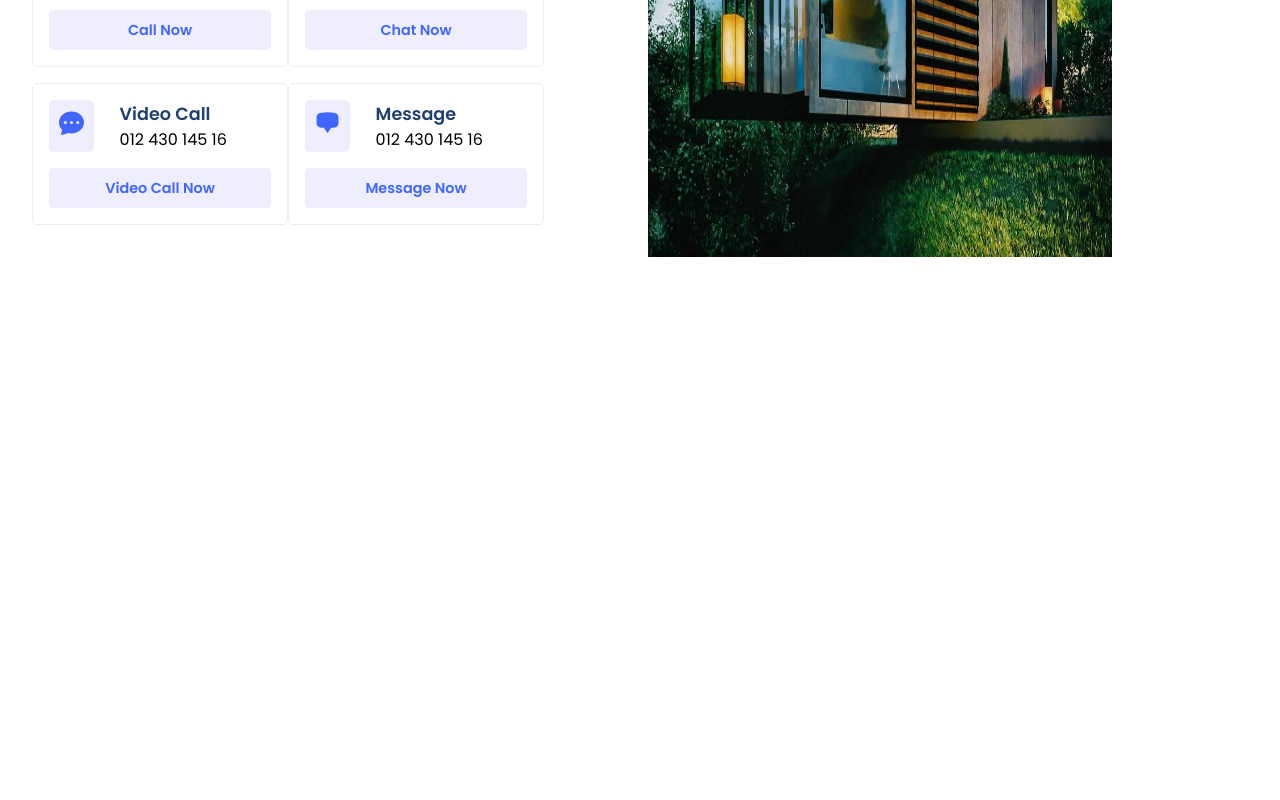
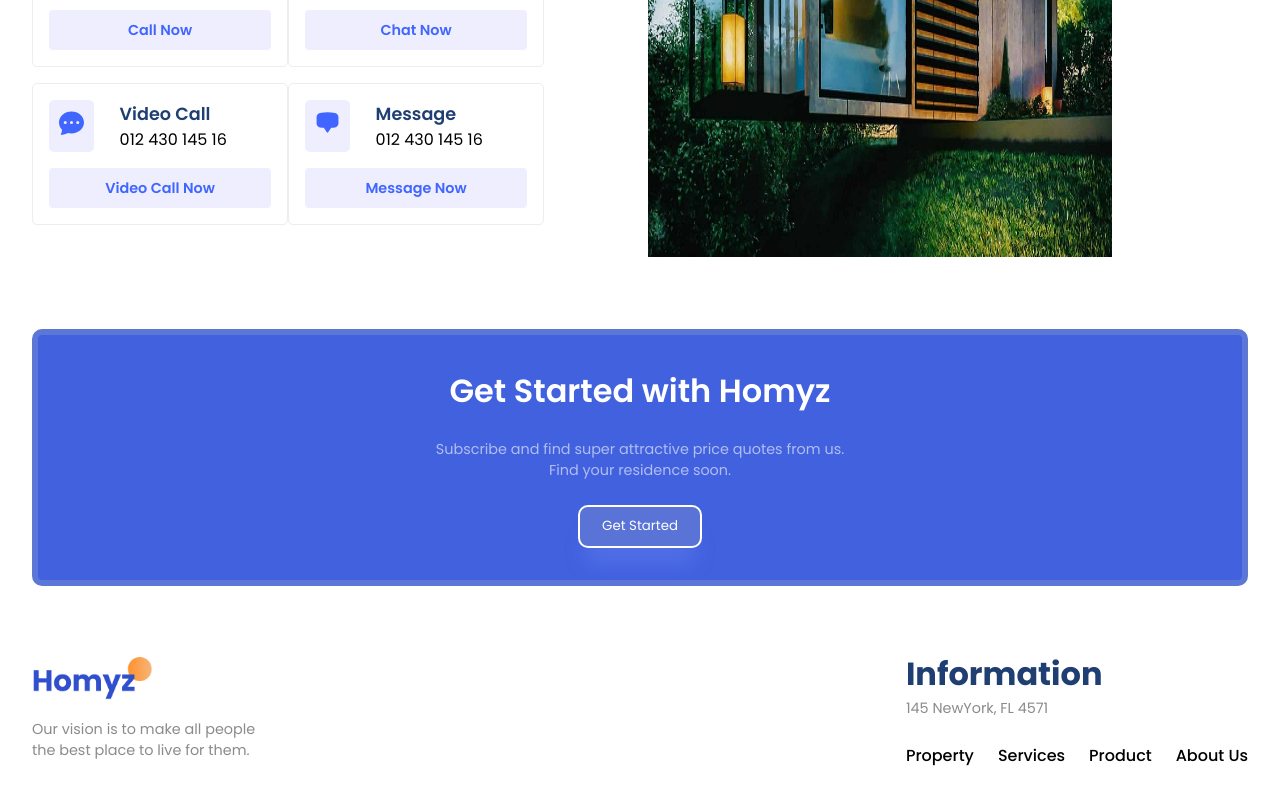
Before and after one commit to Mayuri13/Real_Estate_Frontend, a React (Vite) app: page / in a window 1280 px wide. Shown: the part 2237-3037 px from the top of the page. Before the commit the page ends 2534 px from the top, so only its background shows below. Built offline with nearby package versions, Linux system fonts and the light colour scheme; a web font is replaced by a local one.

Commit message:
GetStarted and Footer Updated

```diff
--- a/src/App.jsx
+++ b/src/App.jsx
@@ -3,6 +3,8 @@
 import Hero from "./Components/Hero/Hero";
 import { Residencies } from "./Components/Residencies/Residencies";
 import { Value } from "./Components/Value/Value";
+import { GetStarted } from "./Components/GetStarted/GetStarted";
+import { Footer } from "./Components/Footer/footer";
 
 
 function App() {
@@ -17,6 +19,8 @@
       <Residencies/>
       <Value/>
       <Contact/>
+      <GetStarted/>
+      <Footer/>
     </div>
   );
 }
--- /dev/null
+++ b/src/Components/Footer/Footer.css
@@ -0,0 +1,11 @@
+.f-container{
+    justify-content: space-between;
+}
+.f-left{
+    gap: 1rem;
+}
+.f-menu{
+    gap: 1.5rem;
+    margin-top: 1.5rem;
+    font-weight: 500;
+}
--- /dev/null
+++ b/src/Components/Footer/Footer.jsx
@@ -0,0 +1,32 @@
+import React from 'react'
+import './Footer.css'
+
+export const Footer = () => {
+  return (
+    <section className="f-wrapper">
+        <div className="paddings innerWidth flexCenter f-container">
+            {/*Left Side */}
+            <div className="flexColStart f-left">
+                <img src="./logo2.png" alt="" width={120} />
+                <span className="secondaryText">
+                Our vision is to make all people
+                <br/>
+                the best place to live for them.
+                </span>
+            </div>
+
+            {/*Right Side */}
+            <div className="flexColStart f-right">
+                <span className="primaryText">Information</span>
+                <span className="secondaryText">145 NewYork, FL 4571</span>
+                <div className="flexCenter f-menu">
+                    <span>Property</span>
+                    <span>Services</span>
+                    <span>Product</span>
+                    <span>About Us</span>
+                </div>
+            </div>
+        </div>
+    </section>
+  )
+}
--- /dev/null
+++ b/src/Components/GetStarted/GetStarted.css
@@ -0,0 +1,22 @@
+.inner-container{
+    gap: 1.5rem;
+    background: #4161df;
+    padding: 2rem;
+    border-radius: 10px;
+    border: 6px solid #5d77d6;
+    text-align: center;
+}
+.inner-container .primaryText{
+    color: white;
+    font-weight: 600;
+}
+
+.inner-container .secondaryText{
+    color: rgba(255, 255, 255, 0.587)
+}
+.inner-container .button{
+    background: #5a73d7;
+    border: 2px solid white;
+    box-shadow: var(--shadow);
+    border-radius: 10px;
+}
--- /dev/null
+++ b/src/Components/GetStarted/GetStarted.jsx
@@ -0,0 +1,25 @@
+import React from 'react'
+import './GetStarted.css'
+
+export const GetStarted = () => {
+  return (
+    <section className='g-wrapper'>
+        <div className="paddings innerWidth g-container">
+            <div className="flexColCenter inner-container">
+                <span className="primaryText">
+                    Get Started with Homyz
+                </span>
+                <span className='secondaryText'>
+                    Subscribe and find super attractive price quotes from us.
+                <br/>
+                    Find your residence soon.
+                </span>
+                <button className='button'>
+                    {/*In the vdo this button is for mailing */}
+                    Get Started
+                </button>
+            </div>
+        </div>
+    </section>
+  )
+}
```
